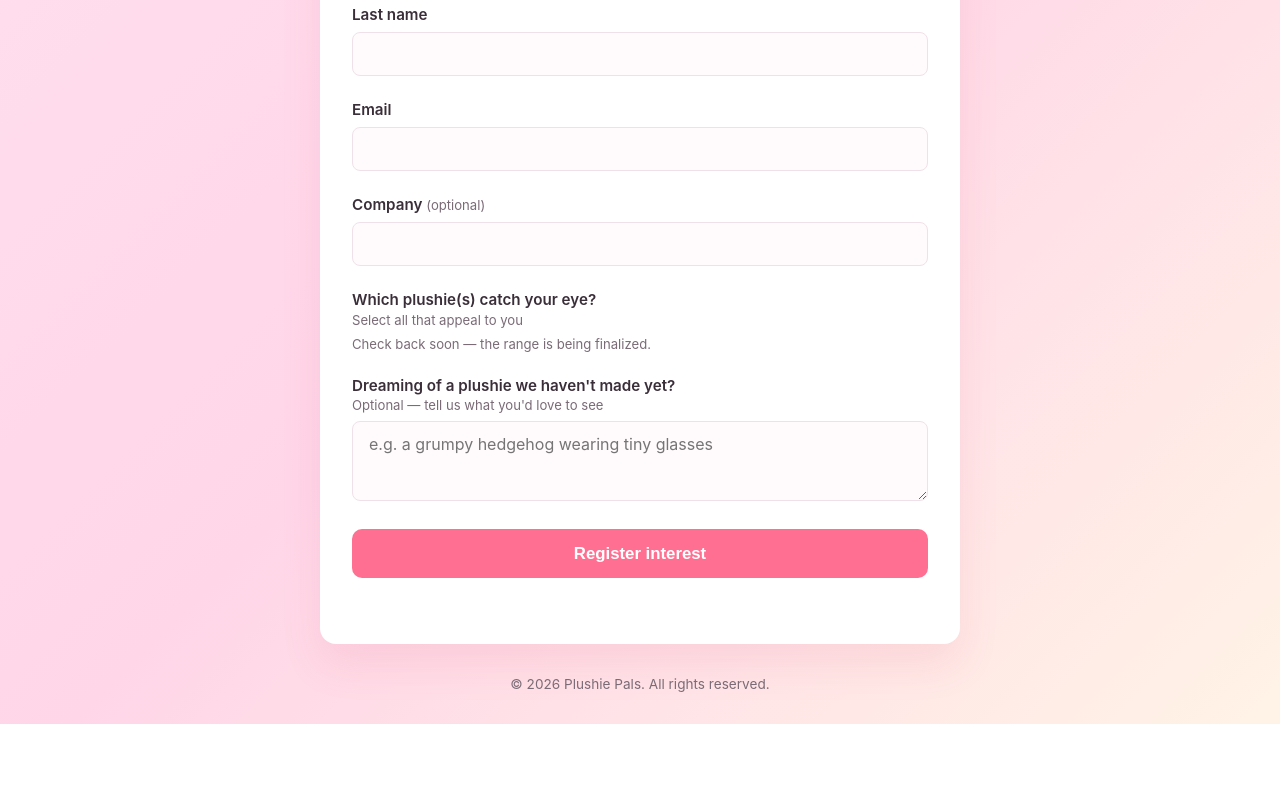
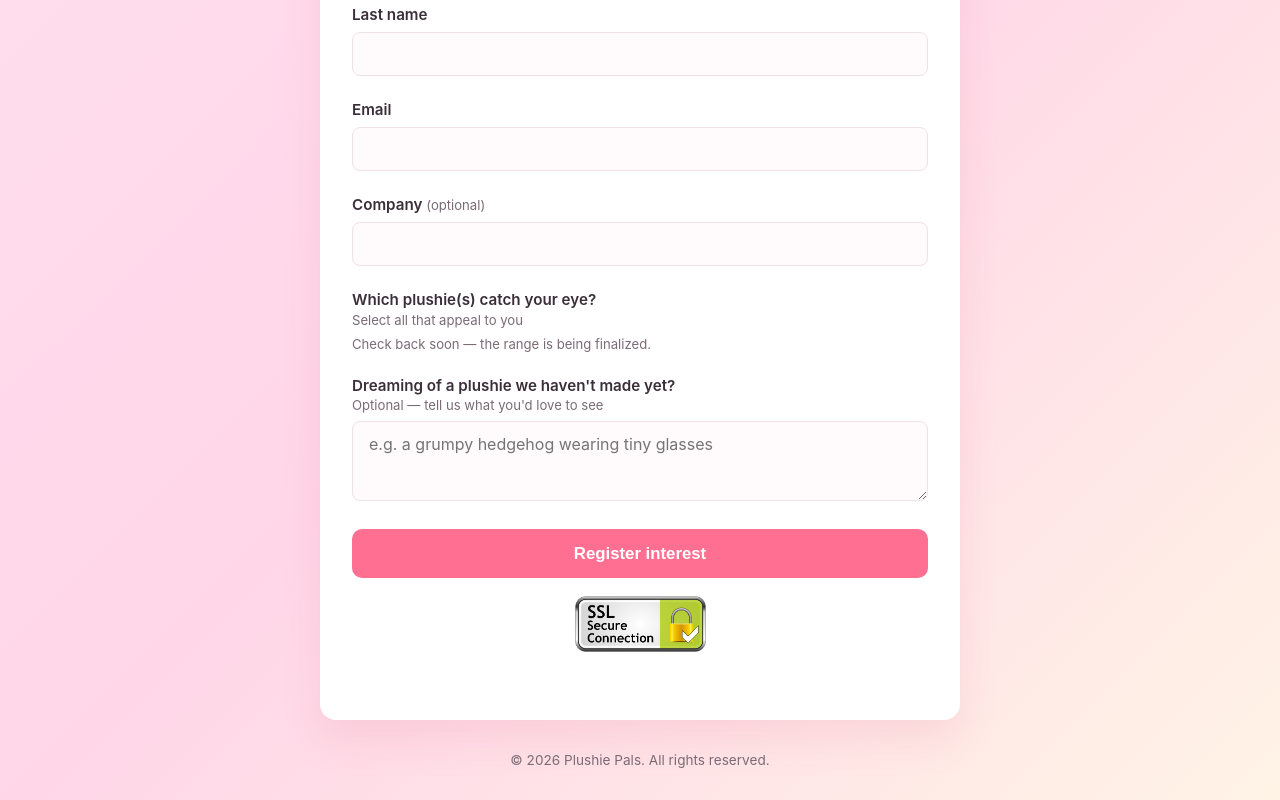
Before and after one commit to zhbluetel/best-group-in-the-world, a Next.js app in the folder web/: page / in a window 1280 px wide. Shown: the part 416-1216 px from the top of the page. Before the commit the page ends 1140 px from the top, so only its background shows below. Built offline with nearby package versions, Linux system fonts and the light colour scheme.

Commit message:
Add SSL certificate badge below registration form submit button
Renders the SSL certificate image under the submit button to build trust with visitors registering interest.

```diff
--- a/web/app/globals.css
+++ b/web/app/globals.css
@@ -270,6 +270,17 @@ button:disabled {
 
 button:hover:not(:disabled) {
   opacity: 0.88;
+}
+
+.ssl-badge {
+  margin-top: 1rem;
+  display: flex;
+  justify-content: center;
+}
+
+.ssl-badge img {
+  height: auto;
+  max-width: 100%;
 }
 
 .message {
--- a/web/app/registration-form.tsx
+++ b/web/app/registration-form.tsx
@@ -1,6 +1,7 @@
 "use client";
 
 import { useState } from "react";
+import Image from "next/image";
 import type { SalesforceProduct } from "@/lib/salesforce";
 
 type Status = "idle" | "submitting" | "success" | "error";
@@ -162,6 +163,10 @@ export default function RegistrationForm({ products }: { products: SalesforcePro
           {status === "submitting" ? "Registering..." : "Register interest"}
         </button>
 
+        <div className="ssl-badge">
+          <Image src="/images/SSLcertificate.png" alt="SSL secured" width={135} height={60} />
+        </div>
+
         <div className={`message ${status === "error" ? "error" : "success"}`}>
           {status === "success" && "Thanks for registering! We'll be in touch before launch."}
           {status === "error" && errorMessage}
```
Also changed, not shown: web/public/images/SSLcertificate.png (added).
